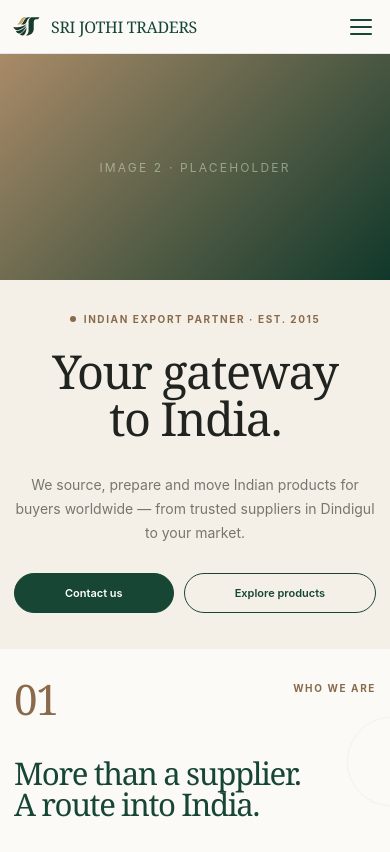
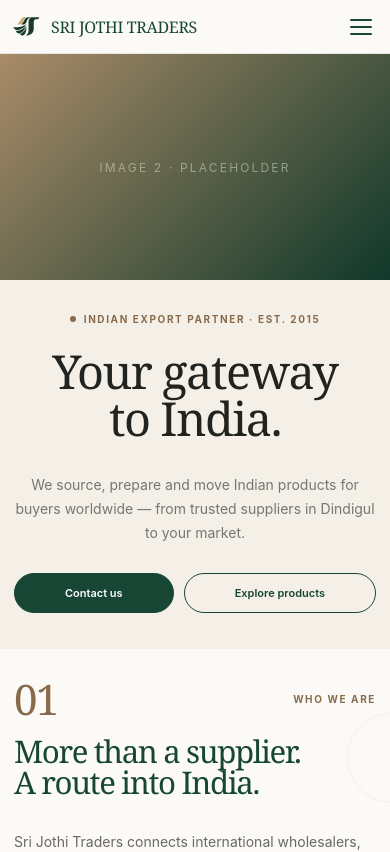
Before and after one commit to Lokesh-5618/sri-jothi-site, a React (Vite) app: page / in a window 390 px wide. Shown: the top 852 px of the page. Built offline with nearby package versions, Linux system fonts and the light colour scheme.

Commit message:
Adjust CSS variables for heading and gap sizes

```diff
--- a/src/index.css
+++ b/src/index.css
@@ -3025,14 +3025,15 @@ html, body {
 
 :root {
   --hs-size: clamp(42px, 5.2vw, 76px);   /* heading size  */
-  --hs-gap: clamp(110px, 10vw, 145px);   /* number → heading gap */
-}
-@media (max-width: 768px) { :root { --hs-size: clamp(36px, 10vw, 60px); --hs-gap: 48px; } }
+  --hs-gap: clamp(28px, 3vw, 44px);      /* number → heading gap */
+}
+@media (max-width: 768px) { :root { --hs-size: clamp(36px, 10vw, 60px); --hs-gap: 24px; } }
 @media (max-width: 640px) { :root { --hs-size: clamp(32px, 9vw, 52px); } }
-@media (max-width: 480px) { :root { --hs-gap: 42px; } }
+@media (max-width: 480px) { :root { --hs-gap: 20px; } }
 @media (max-width: 390px) { :root { --hs-size: clamp(28px, 8vw, 42px); } }
 
-/* number: brown on light sections, lime on dark ones */
+/* number and eyebrow share one centre line; less space below the header */
+.home-section-head { align-items: center; margin-bottom: clamp(32px, 4vw, 48px); }
 .home-section-head > .section-number { color: var(--brown); }
 .dark-section .home-section-head > .section-number,
 .contact-section .home-section-head > .section-number { color: var(--lime); }
@@ -3080,11 +3081,7 @@ html, body {
 
 /* 06 Contact: row sits under the shared header */
 .contact-section .contact-row { margin-top: 0; }
-.contact-section .home-section-head { margin-bottom: clamp(40px, 5vw, 56px); }
 @media (max-width: 768px) { .contact-section .contact-row { margin-top: 0; } }
 
 /* 01 Intro: body copy sits directly under the header */
 .intro .body-copy { margin-top: 0; }
-
-/* 08 Why: header has the same bottom spacing as the rest */
-.why .home-section-head { margin-bottom: clamp(48px, 6vw, 72px); }
```
